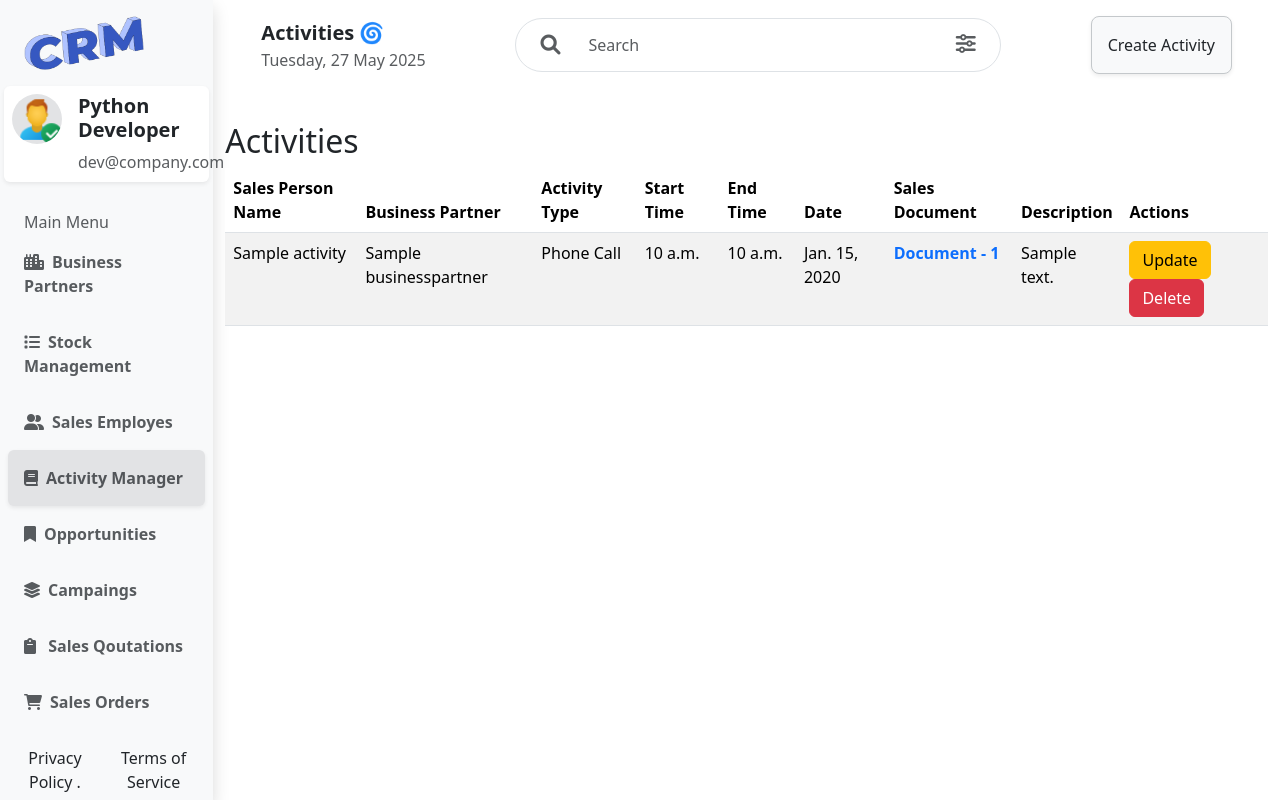
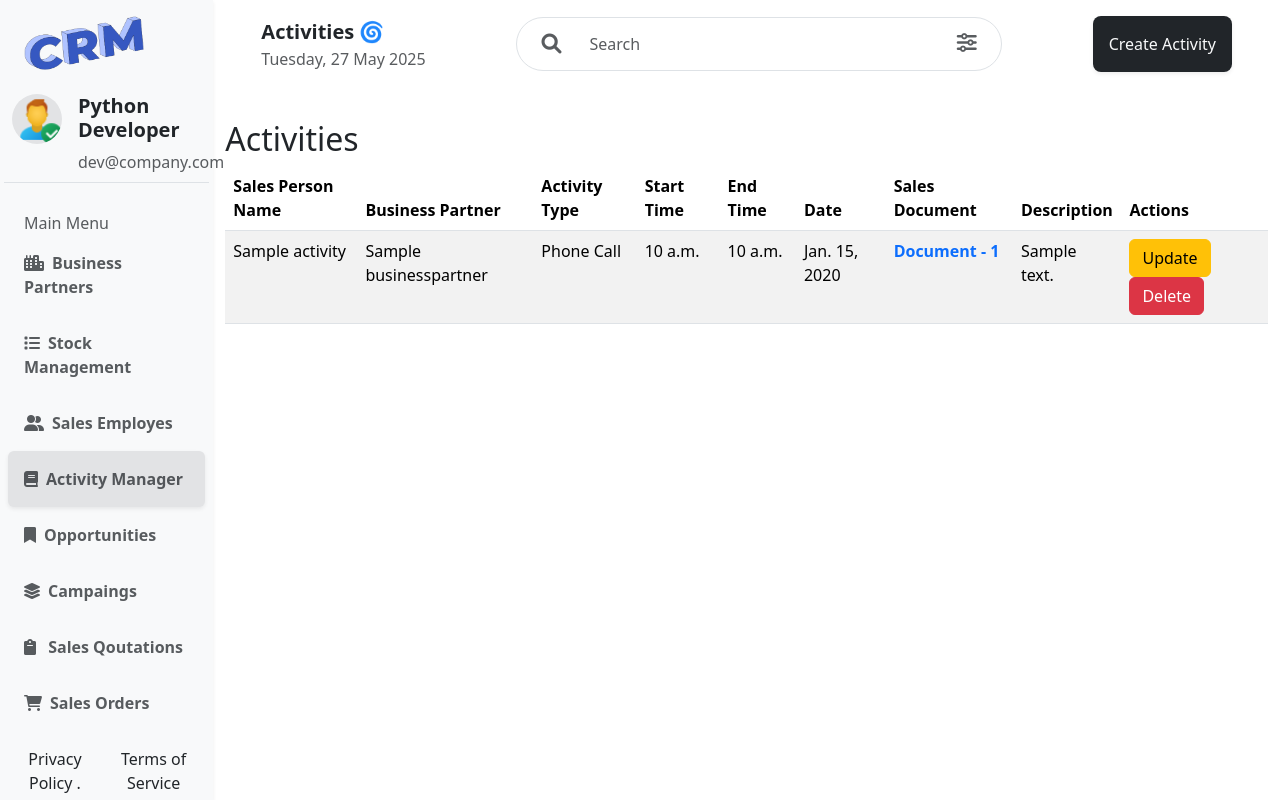
Before and after one commit to muchirajunior/crm, a Django app: page /activities/ in a window 1280 px wide. Run offline with Django 5.2, Linux system fonts and the light colour scheme; tables that the repository leaves empty hold one stand-in row (values such as "Sample post").

Commit message:
:tada: update home layout and action button design

```diff
--- a/home/templates/base.html
+++ b/home/templates/base.html
@@ -12,11 +12,11 @@
   </head>
   <body>
    <div class="d-flex flex-row flex-nowrap" style="height: 100vh; width:100%;">
-    <div class="col-2 bg-light d-flex flex-column flex-nowrap shadow" >
+    <div class="col-2 bg-light d-flex flex-column flex-nowrap shadow-sm" >
       <a href="{% url 'home' %}" class="ps-4 bg-light">
         <img src="{% static 'images/crm.png' %}" alt="Logo" width="120" height="70" class="mx-auto pt-3">
       </a>
-      <div class="d-flex m-1 card flex-row mt-3 border-0 shadow-sm">
+      <div class="d-flex m-1 flex-row mt-3 border-bottom">
         <img src="{% static 'images/user.png' %}" alt="Logo" width="50" height="50" class="m-2 rounded-circle bg-secondary-subtle">
         <span class="m-2">
           <h5 class="fw-bold">Python Developer</h5>
@@ -54,7 +54,7 @@
 
         </span>
 
-        <span class="shadow-sm  rounded-3 p-3 bg-light border border-secondary-subtle ">
+        <span class="shadow-sm  rounded-3 p-3 bg-dark border-secondary-subtle text-light ">
           {% block action %}
           {% endblock %}
         </span>
```
